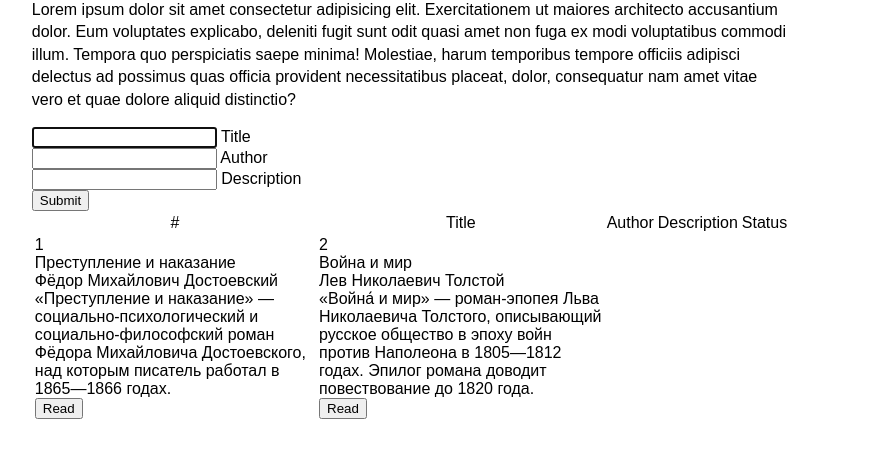
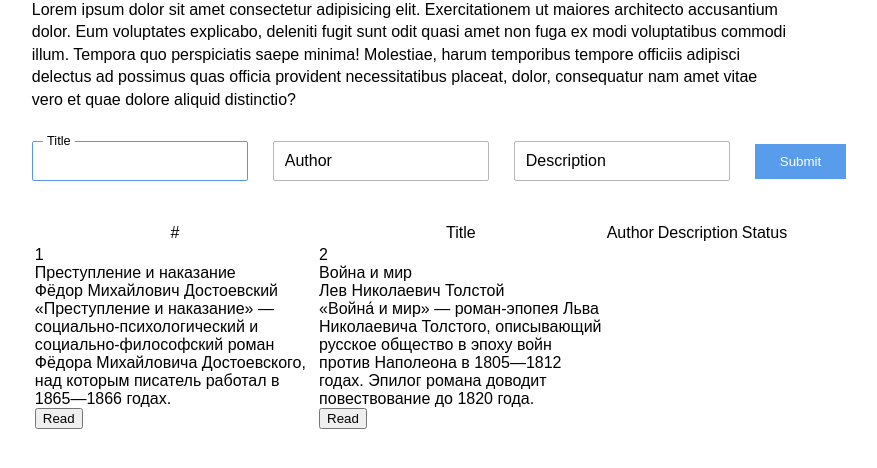
Before and after one commit to ZiF1R/my-library, a plain HTML site: page index.html in a window 1280 px wide. Shown: the part 140-608 px from the top of the page, without its empty margins (229-1106 px from the left). Drawn offline with Linux system fonts and the light colour scheme.

Commit message:
Add styles for add-book form

```diff
--- a/style.css
+++ b/style.css
@@ -17,3 +17,86 @@ h1 {
 p {
   line-height: 1.4em;
 }
+
+.book-form {
+  display: flex;
+  flex-direction: row;
+  justify-content: space-between;
+  align-items: center;
+  margin: 30px 0 15px;
+}
+
+.form__fields {
+  display: flex;
+  flex-direction: row;
+}
+
+.field__container {
+  position: relative;
+}
+
+.field {
+  margin-right: 25px;
+  width: 200px;
+  padding: 10px 7px;
+
+  font-size: 1em;
+  border: 1px solid #b6b6b6;
+  border-radius: 2px;
+  outline: none;
+}
+
+.field:hover {
+  border: 1px solid #91cdff;
+}
+
+.field:focus {
+  border: 1px solid #5998e0;
+}
+
+.field__container label {
+  position: absolute;
+  top: 50%;
+  left: 7px;
+  padding: 5px;
+  background: #ffffff;
+
+  pointer-events: none;
+  transform: translateY(-50%);
+  transition: all ease-out .18s;
+}
+
+.field:focus ~ label {
+  top: 0;
+  transform: translateY(-50%) scale(.8);
+}
+
+.field:valid ~ label {
+  top: 0;
+  transform: translateY(-50%) scale(.8);
+}
+
+.book__submit {
+  outline: none;
+  border: none;
+
+  color: #ffffff;
+  background: #589ceb;
+  padding: 10px 25px;
+
+  font-weight: 400;
+  user-select: none;
+  cursor: pointer;
+}
+
+.book__submit:hover {
+  background: #62a2eb;
+}
+
+.book__submit:active {
+  background: #5293dd;
+}
+
+.books {
+  margin-top: 40px;
+}
```
